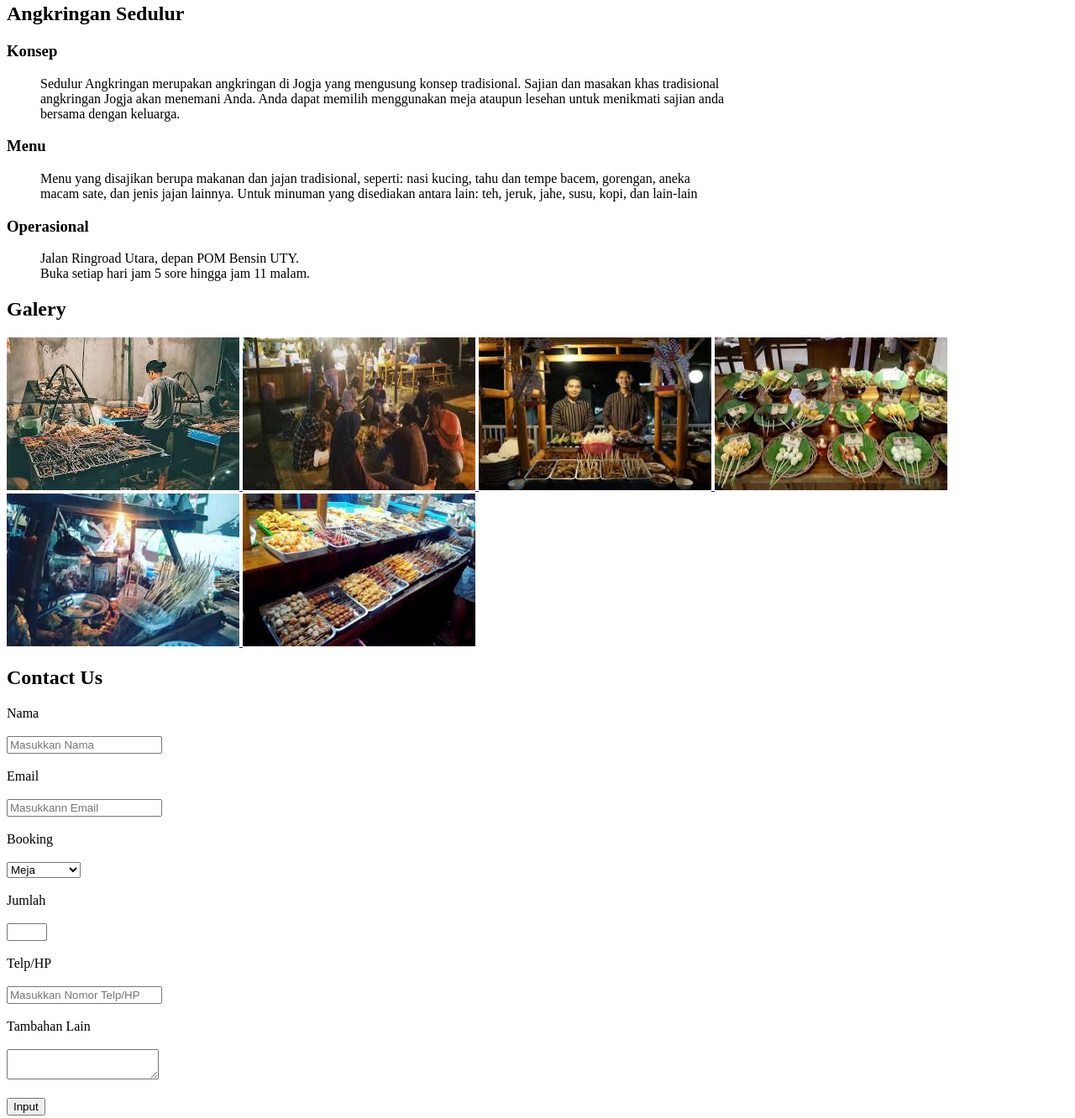
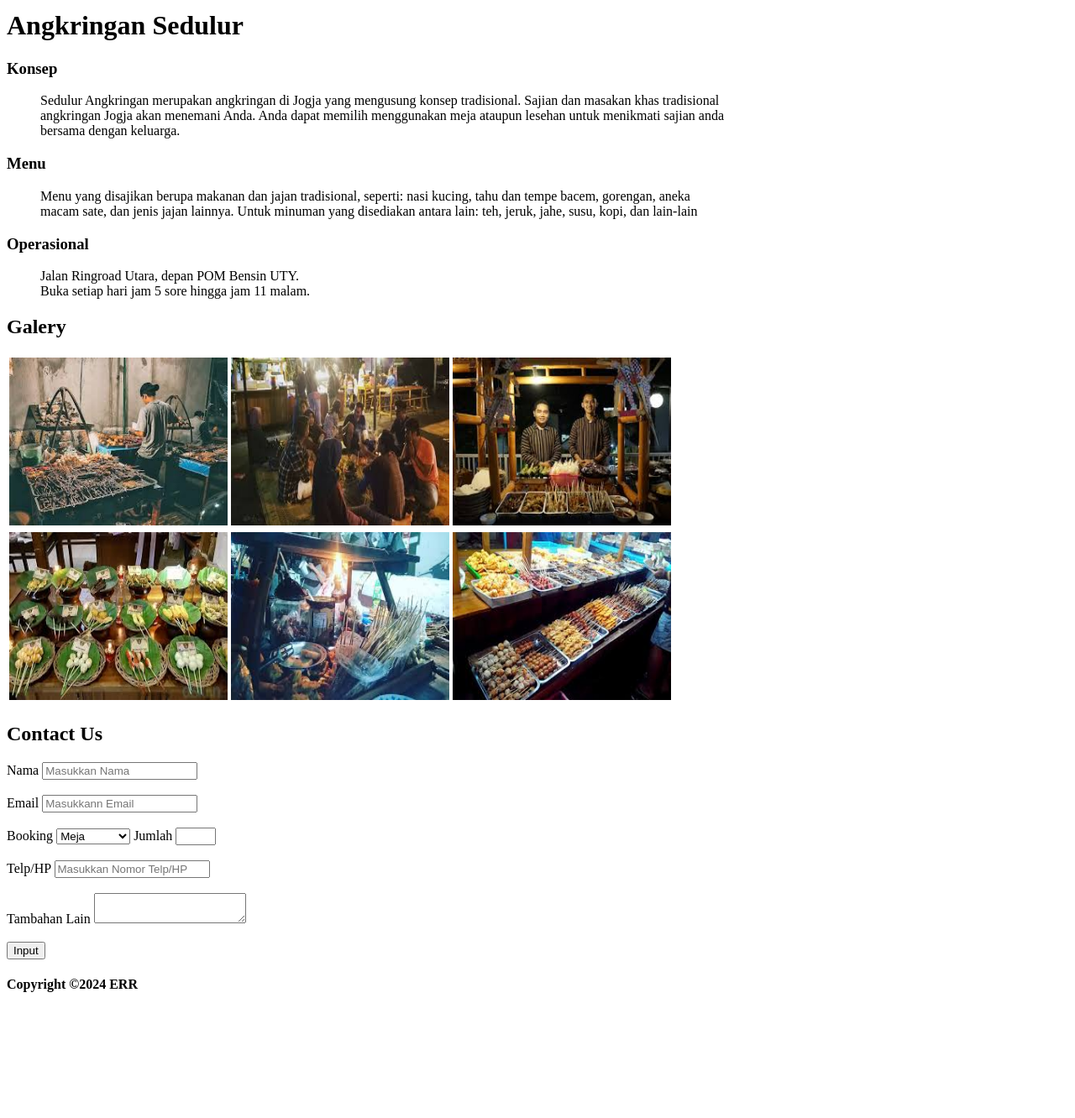
Before and after one commit to revou-fsse-5/module-1-edwhinr, a plain HTML site: page index.html in a window 1280 px wide. Shown: the part 179-1511 px from the top of the page at 84% size. After the commit the page ends 1383 px from the top, so only its background shows below. Drawn offline with Linux system fonts and the light colour scheme.

Commit message:
Update index.html
update content in html

```diff
--- a/index.html
+++ b/index.html
@@ -3,24 +3,30 @@
 <head>
     <meta charset="UTF-8">
     <meta name="viewport" content="width=device-width, initial-scale=1.0">
-    <title>Document</title>
+    <link rel="stylesheet" href="style.css">
+    <title>Module 1 Assignment</title>
 </head>
 <body>
     <div class="container">
         <div class="header">
             <div class="logo">
-                <img width="80px" height="80px" src="logo.jpg" alt="">
+                <h1>LOGO</h1>
             </div>
+            <input class="menu-btn" type="checkbox" id="menu-btn" />
+            <label class="menu-icon" for="menu-btn">
+              <span class="navicon" />
+            </label>
             <div class="menu">
                 <ul>
-                    <li><a href="#home">Home</a></li>
-                    <li><a href="#galery">Galery</a></li>
-                    <li><a href="#contact">Contact Us</a></li>
+                    <li><a href="#headlinehome">Home</a></li>
+                    <li><a href="#headlinegalery">Galery</a></li>
+                    <li><a href="#headlinecontact">Contact Us</a></li>
                 </ul>
             </div>
         </div>
         <div class="content">
-            <h2 id="home">Angkringan Sedulur</h2>
+            <div class="home">
+                <h1 id="headlinehome">Angkringan Sedulur</h1>
                 <dl>
                     <dt><h3>Konsep</h3></dt>
                     <dd>Sedulur Angkringan merupakan angkringan di Jogja yang mengusung konsep tradisional. Sajian dan masakan khas tradisional
@@ -33,48 +39,47 @@
                     <dd>Jalan Ringroad Utara, depan POM Bensin UTY.
                         <br>Buka setiap hari jam 5 sore hingga jam 11 malam.</dd>
                 </dl>
-            <h2 id="galery">Galery</h2>
+            </div>
+            <div class="galery">
+                <h2 id="headlinegalery">Galery</h2>
                 <div class="foto">
-                <a href="#" class="ang">
-                    <img width="277" height="182" src="angkringan1.jpg" alt="">
-                </a>
-                <a href="#" class="ang">
-                    <img width="277" height="182" src="angkringan2.jpg" alt="">
-                </a>
-                <a href="#" class="ang">
-                    <img width="277" height="182" src="angkringan3.jpg" alt="">
-                </a>
-                <a href="#" class="ang">
-                    <img width="277" height="182" src="angkringan4.jpg" alt="">
-                </a>
-                <a href="#" class="ang">
-                    <img width="277" height="182" src="angkringan5.jpg" alt="">
-                </a>
-                <a href="#" class="ang">
-                    <img width="277" height="182" src="angkringan6.jpg" alt="">
-                </a>
+                    <table>
+                        <tr>
+                            <td><img width="260" height="200" src="angkringan1.jpg" alt=""></td>
+                            <td><img width="260" height="200" src="angkringan2.jpg" alt=""></td>
+                            <td><img width="260" height="200" src="angkringan3.jpg" alt=""></td>
+                        </tr>
+                        <tr>
+                            <td><img width="260" height="200" src="angkringan4.jpg" alt=""></td>
+                            <td><img width="260" height="200" src="angkringan5.jpg" alt=""></td>
+                            <td><img width="260" height="200" src="angkringan6.jpg" alt=""></td>
+                        </tr>
+                    </table>
                 </div>
-            <h2 id="contact">Contact Us</h2>
+            </div>
+            <div class="contact">
+                <h2 id="headlinecontact">Contact Us</h2>
                 <form action="#" method="GET">
-                Nama<br></br>
+                    Nama
                     <input type="text" name="nama" placeholder="Masukkan Nama"><br></br>
-                Email<br></br>
+                    Email
                     <input type="email" name="email" placeholder="Masukkann Email"><br></br>
-                Booking<br></br>
+                    Booking
                     <select name="booking" id="book">
                         <optgroup label="Posisi">
                           <option value="meja">Meja</option>
                           <option value="lesehan">Lesehan</option>
                         </optgroup>
-                </select><br><br>
-                Jumlah<br><br>
+                    </select>
+                    Jumlah
                     <input type="number" min="1" max="5" name="jumlah"><br><br>
-                Telp/HP<br><br>
+                    Telp/HP
                     <input type="text" name="Telp" placeholder="Masukkan Nomor Telp/HP"><br></br>
-                Tambahan Lain<br></br>
+                    Tambahan Lain
                     <textarea name="tambahan"></textarea><br><br>
                     <input type="submit" name="submit" value="Input">
                 </form>
+            </div>
         </div>
         <div class="footer">
             <div class="ftext">
```
Lines whose indentation alone changed are shown as unchanged.
